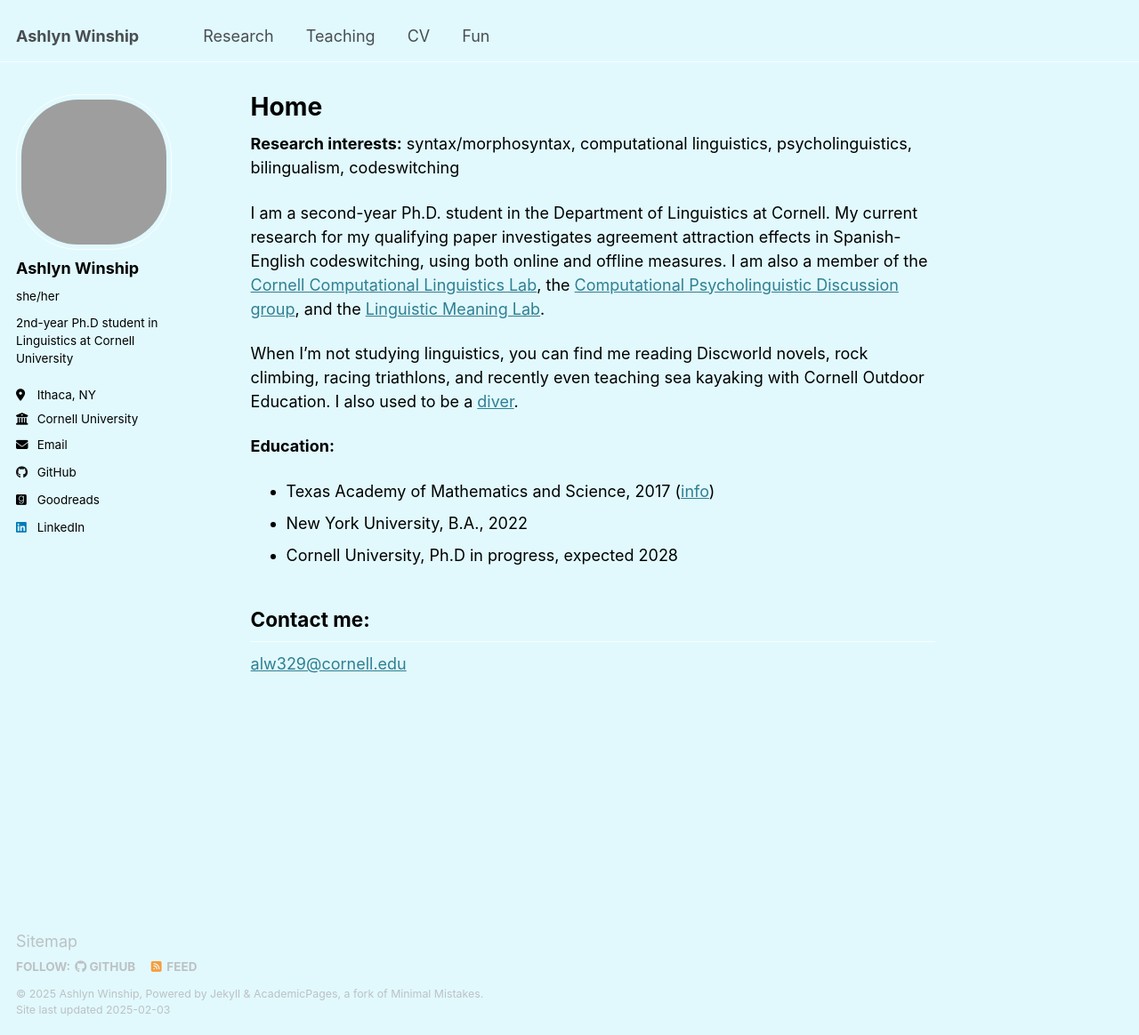
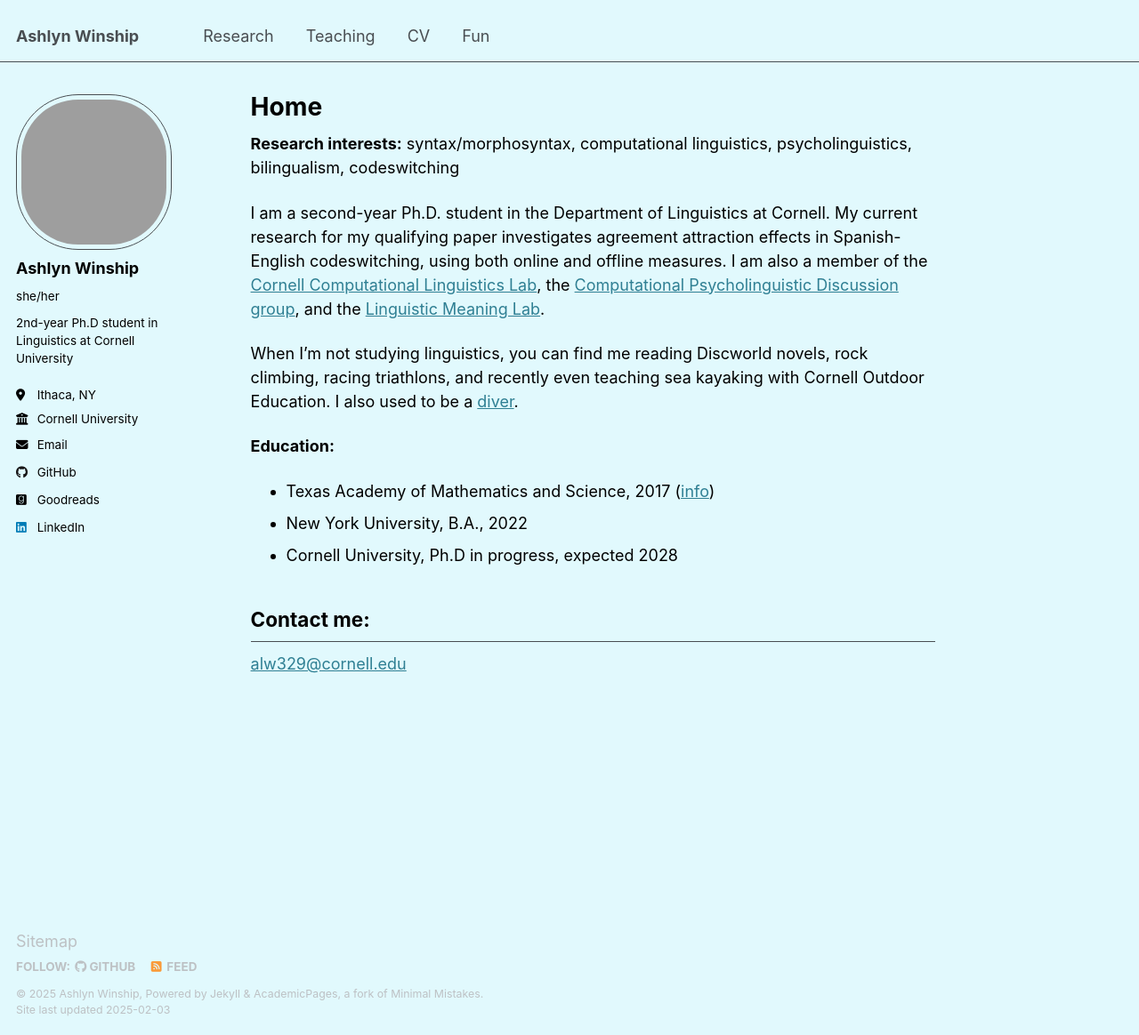
Before and after one commit to ashlynwinship/ashlynwinship.github.io, a Jekyll site: the page built from _pages/about.md, in a window 1280 px wide and 1164 px high. Shown: the whole window at 89% size. Built offline with Jekyll 4.4.1, drawn with Linux system fonts in a browser that asks for light colours; grey boxes are pictures that could not be loaded.

Commit message:
Update _blue.scss

```diff
--- a/_sass/theme/_blue.scss
+++ b/_sass/theme/_blue.scss
@@ -37,7 +37,7 @@ $sidebar-screen-min-width   : 1024px;
 :root {
     --global-base-color                 : #{$background};
     --global-bg-color                   : #{$background};
-    --global-border-color               : #{$background-light};
+    --global-border-color               : #{$dark-gray}; /*Used to be background-light*/
     --global-code-background-color      : #fafafa;
     --global-code-text-color            : #{$darker-gray};
     --global-fig-caption-color          : #{$dark-gray};
```
